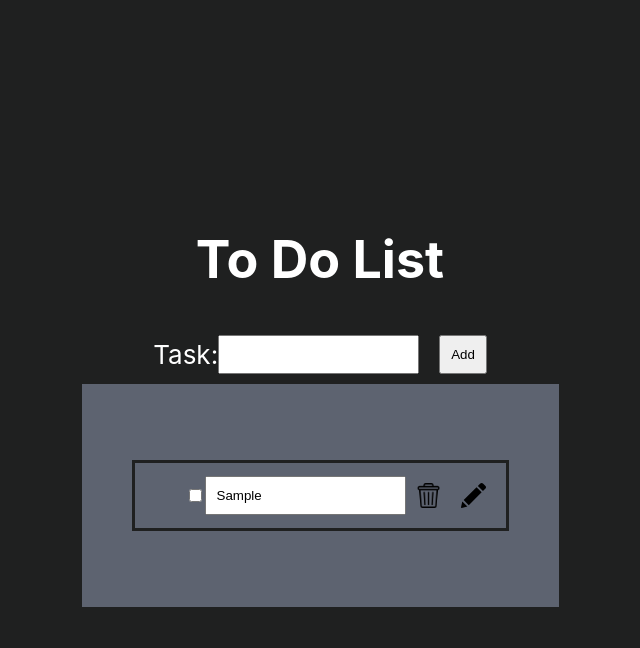
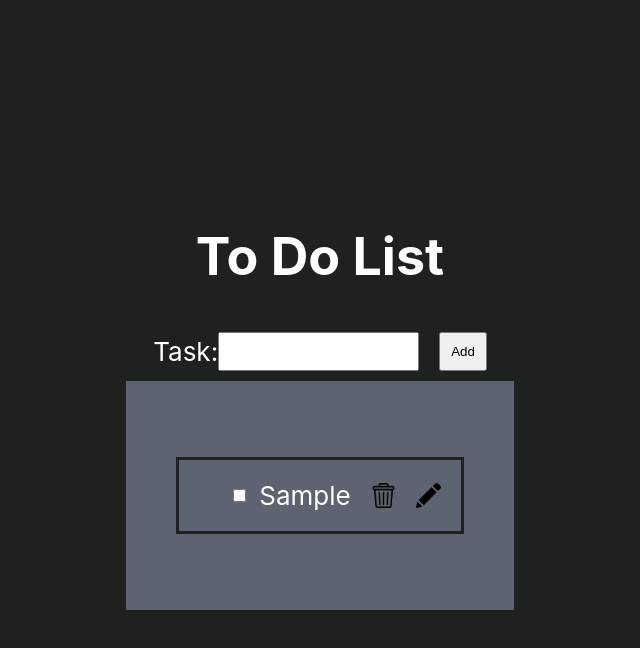
Before and after one commit to TeoRamosKees/to-do-list, a React (Create React App) app: page / in a window 1280 px wide. Both pictures are taken after typing "Sample" into the empty fields and a click on the button "Add". Shown: the top 648 px of the page, without its empty margins (320-960 px from the left). Built offline with nearby package versions, Linux system fonts and the light colour scheme.

Commit message:
had to leave, still bugs on edit button

```diff
--- a/src/App.js
+++ b/src/App.js
@@ -2,14 +2,23 @@ import './App.css';
 import { useState } from "react";
 import Task from './components/Task';
 import AddTask from './components/AddTask';
+import EditTask from './components/EditTask'
+
 
 function App() {
   const [task, setTask] = useState("");
   const [taskList, setTaskList] = useState([]);
+  const [taskText, setTaskText] = useState(''); //this is the text that will be displayed in the input field when the edit button is clicked
+  const [showEdit, setShowEdit] = useState(false);
 
   const handleAddTask = () => {
     setTaskList([...taskList, { text: task, completed: false }]);
     setTask("");
+  }
+
+  const handleEditTask = () => {
+    setShowEdit(false);
+    setTaskTextToList();
   }
 
   const deleteTask = (index) => {
@@ -24,10 +33,23 @@ function App() {
     setTaskList(newTaskList);
   }
 
+  const getTaskText = (index) => {
+
+    return taskText;
+  }
+
+  const setTaskTextToList = (index) => {
+    const newTaskList = [...taskList];
+    newTaskList[index].text = taskText;
+    setTaskList(newTaskList);
+  }
+
   const editTask = (index) => {
     const newTaskList = [...taskList];
-    newTaskList[index].text = task;
+    newTaskList[index].text = taskText;
+    setTaskText('');
     setTaskList(newTaskList);
+    setShowEdit(false);
   }
 
   return (
@@ -41,11 +63,17 @@ function App() {
         <div className='tasksContainer'>
           {taskList.map((task, index) =>
               <ul key={index}>
-                <Task index={index} task={task} toggleCompleted={toggleCompleted} deleteTask={deleteTask} editTask={editTask}/>
+                { !showEdit && (
+                  <Task index={index} task={task} toggleCompleted={toggleCompleted} deleteTask={deleteTask} setShowEdit={setShowEdit}/>
+                  )
+                }
+                {showEdit && (
+                    <EditTask index={index} taskText={taskText} getTaskText={getTaskText} setTaskText={setTaskText} editTask={editTask} handleEditTask={handleEditTask}/>
+                  )
+                }
               </ul>
           )}
         </div>
-
       </header>
     </div>
   );
--- /dev/null
+++ b/src/components/EditTask.js
@@ -0,0 +1,12 @@
+
+
+function EditTask(props){
+    return(
+        <div>
+            <input value={props.getTaskText(props.index)} onChange={e => props.setTaskText(e.target.value)}/>
+            <button onClick={() => props.handleEditTask()}>save</button>
+        </div>
+    )
+}
+
+export default EditTask;
--- a/src/components/Task.js
+++ b/src/components/Task.js
@@ -8,11 +8,9 @@ function Task(props){
                 checked={props.task.completed}
                 onChange={() => props.toggleCompleted(props.index)}
             />
-            <input
-                style={{ textDecoration: props.task.completed ? 'line-through' : 'none' }}
-                className="input" value={props.task.text}
-                onChange={e => props.editTask(props.index, e.target.value)}
-            />
+            <span style={{ textDecoration: props.task.completed ? 'line-through' : 'none' }}>
+                {props.task.text}
+            </span>
             <div className='container'>
                 <img
                 src='trashCanLogo.png'
@@ -25,7 +23,7 @@ function Task(props){
                 <img
                 src="pencil-edit-button.svg"
                 alt="edit button"
-                onClick={() => props.editTask(props.index)}
+                onClick={() => props.setShowEdit(true)}
                 width="25px"
                 />
             </div>
```
